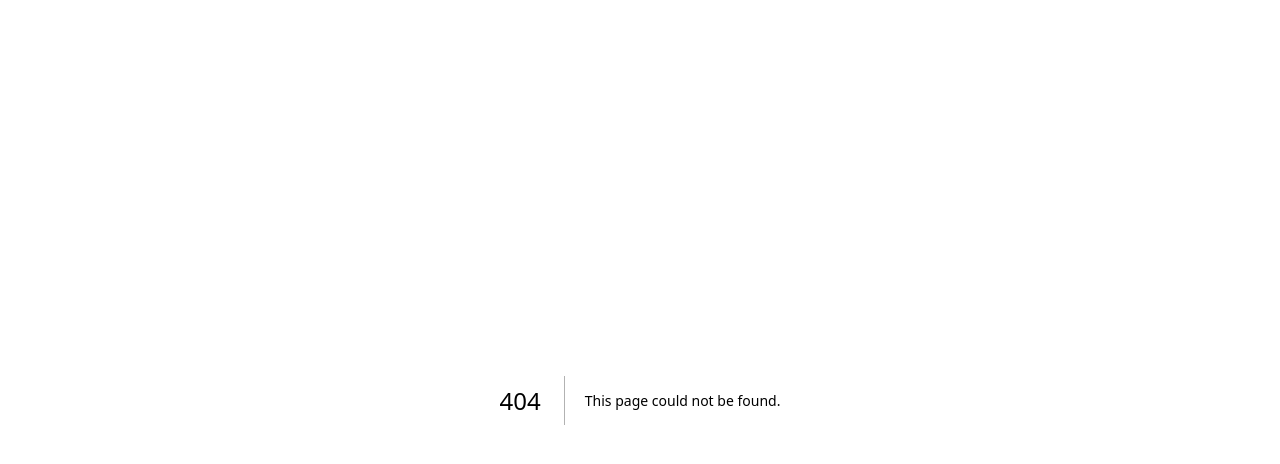
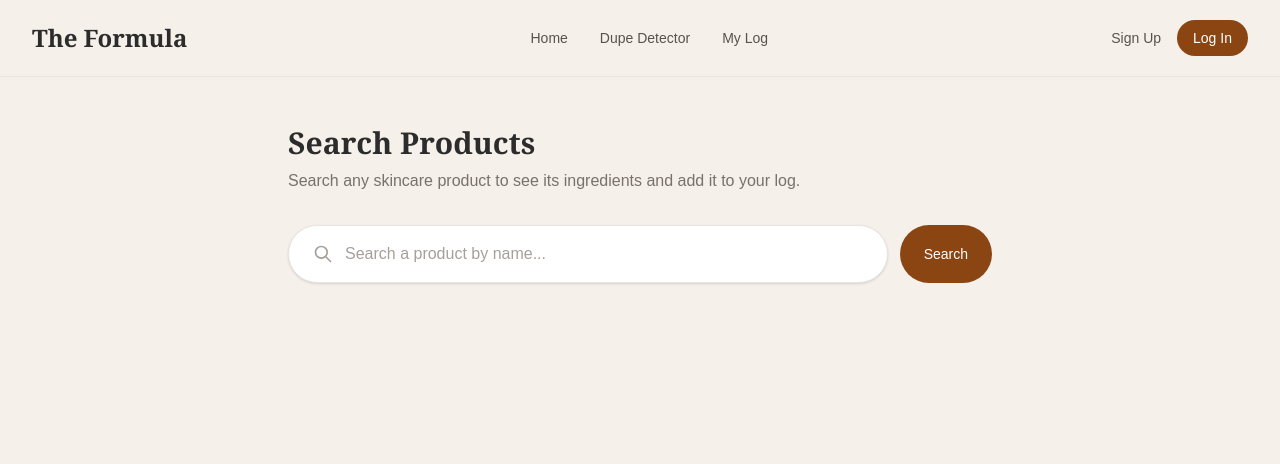
Before and after one commit to JamieY/the-formula, a Next.js app: page /search in a window 1280 px wide. Before the commit this address had no page. Shown: the top 464 px of the page. Built offline with nearby package versions, Linux system fonts and the light colour scheme.

Commit message:
Add real product search with Open Beauty Facts API

```diff
--- /dev/null
+++ b/app/api/search/route.ts
@@ -0,0 +1,32 @@
+import { NextRequest, NextResponse } from "next/server";
+
+export async function GET(request: NextRequest) {
+  const { searchParams } = new URL(request.url);
+  const query = searchParams.get("q");
+
+  if (!query) {
+    return NextResponse.json({ error: "Query is required" }, { status: 400 });
+  }
+
+  try {
+    const response = await fetch(
+      `https://world.openbeautyfacts.org/cgi/search.pl?search_terms=${encodeURIComponent(query)}&json=1&page_size=10&fields=product_name,brands,ingredients_text,image_url,code`
+    );
+
+    const data = await response.json();
+
+    const products = (data.products || [])
+      .filter((p: any) => p.product_name)
+      .map((p: any) => ({
+        id: p.code,
+        name: p.product_name,
+        brand: p.brands || "Unknown Brand",
+        ingredients: p.ingredients_text || "Ingredients not yet available",
+        image: p.image_url || null,
+      }));
+
+    return NextResponse.json({ products });
+  } catch (error) {
+    return NextResponse.json({ error: "Failed to fetch products" }, { status: 500 });
+  }
+}
--- /dev/null
+++ b/app/search/page.tsx
@@ -0,0 +1,128 @@
+"use client";
+
+import { useState } from "react";
+import Link from "next/link";
+
+interface Product {
+  id: string;
+  name: string;
+  brand: string;
+  ingredients: string;
+  image: string | null;
+}
+
+export default function SearchPage() {
+  const [query, setQuery] = useState("");
+  const [results, setResults] = useState<Product[]>([]);
+  const [loading, setLoading] = useState(false);
+  const [searched, setSearched] = useState(false);
+
+  const search = async () => {
+    if (!query.trim()) return;
+    setLoading(true);
+    setSearched(true);
+    try {
+      const res = await fetch(`/api/search?q=${encodeURIComponent(query)}`);
+      const data = await res.json();
+      setResults(data.products || []);
+    } catch {
+      setResults([]);
+    } finally {
+      setLoading(false);
+    }
+  };
+
+  return (
+    <main className="min-h-screen" style={{ backgroundColor: "#F5F0EA" }}>
+      {/* Navigation */}
+      <nav className="flex items-center justify-between px-8 py-5 border-b border-stone-200">
+        <Link href="/" className="text-2xl font-serif font-semibold" style={{ color: "#2C2C2C" }}>
+          The Formula
+        </Link>
+        <div className="flex items-center gap-8">
+          <Link href="/" className="text-sm font-medium text-stone-600 hover:text-stone-900">Home</Link>
+          <Link href="/dupes" className="text-sm font-medium text-stone-600 hover:text-stone-900">Dupe Detector</Link>
+          <Link href="/log" className="text-sm font-medium text-stone-600 hover:text-stone-900">My Log</Link>
+        </div>
+        <div className="flex items-center gap-4">
+          <Link href="/signup" className="text-sm font-medium text-stone-600 hover:text-stone-900">Sign Up</Link>
+          <Link href="/login" className="px-4 py-2 rounded-full text-sm font-medium text-white" style={{ backgroundColor: "#8B4513" }}>Log In</Link>
+        </div>
+      </nav>
+
+      <div className="max-w-3xl mx-auto px-8 py-12">
+        <h1 className="text-3xl font-serif font-semibold mb-2" style={{ color: "#2C2C2C" }}>
+          Search Products
+        </h1>
+        <p className="text-stone-500 mb-8">Search any skincare product to see its ingredients and add it to your log.</p>
+
+        {/* Search bar */}
+        <div className="flex gap-3 mb-10">
+          <div className="flex-1 flex items-center gap-3 bg-white rounded-full px-6 py-4 shadow-sm border border-stone-200">
+            <svg className="w-5 h-5 text-stone-400 flex-shrink-0" fill="none" stroke="currentColor" viewBox="0 0 24 24">
+              <path strokeLinecap="round" strokeLinejoin="round" strokeWidth={2} d="M21 21l-6-6m2-5a7 7 0 11-14 0 7 7 0 0114 0z" />
+            </svg>
+            <input
+              type="text"
+              value={query}
+              onChange={(e) => setQuery(e.target.value)}
+              onKeyDown={(e) => e.key === "Enter" && search()}
+              placeholder="Search a product by name..."
+              className="flex-1 bg-transparent outline-none text-stone-700 placeholder-stone-400"
+            />
+          </div>
+          <button
+            onClick={search}
+            className="px-6 py-3 rounded-full text-white font-medium text-sm flex-shrink-0"
+            style={{ backgroundColor: "#8B4513" }}
+          >
+            Search
+          </button>
+        </div>
+
+        {/* Loading */}
+        {loading && (
+          <div className="text-center py-12">
+            <div className="inline-block w-8 h-8 border-2 border-stone-300 border-t-stone-600 rounded-full animate-spin mb-3" />
+            <p className="text-stone-500 text-sm">Searching Open Beauty Facts...</p>
+          </div>
+        )}
+
+        {/* Results */}
+        {!loading && searched && results.length === 0 && (
+          <div className="text-center py-12">
+            <p className="text-stone-500">No products found. Try a different search term.</p>
+          </div>
+        )}
+
+        {!loading && results.length > 0 && (
+          <div className="flex flex-col gap-4">
+            <p className="text-sm text-stone-500">{results.length} products found</p>
+            {results.map((product) => (
+              <div key={product.id} className="bg-white rounded-2xl p-6 shadow-sm border border-stone-100">
+                <div className="flex items-start gap-4">
+                  {product.image ? (
+                    <img src={product.image} alt={product.name} className="w-16 h-16 rounded-xl object-cover flex-shrink-0" />
+                  ) : (
+                    <div className="w-16 h-16 rounded-xl bg-stone-100 flex-shrink-0" />
+                  )}
+                  <div className="flex-1 min-w-0">
+                    <p className="text-xs font-semibold tracking-widest uppercase text-stone-400 mb-0.5">{product.brand}</p>
+                    <p className="font-semibold text-stone-800 mb-2">{product.name}</p>
+                    <p className="text-xs text-stone-400 line-clamp-2">{product.ingredients}</p>
+                  </div>
+                  <button
+                    className="px-4 py-2 rounded-full text-xs font-medium text-white flex-shrink-0"
+                    style={{ backgroundColor: "#8B4513" }}
+                  >
+                    + Add to Log
+                  </button>
+                </div>
+              </div>
+            ))}
+          </div>
+        )}
+      </div>
+    </main>
+  );
+}
```
